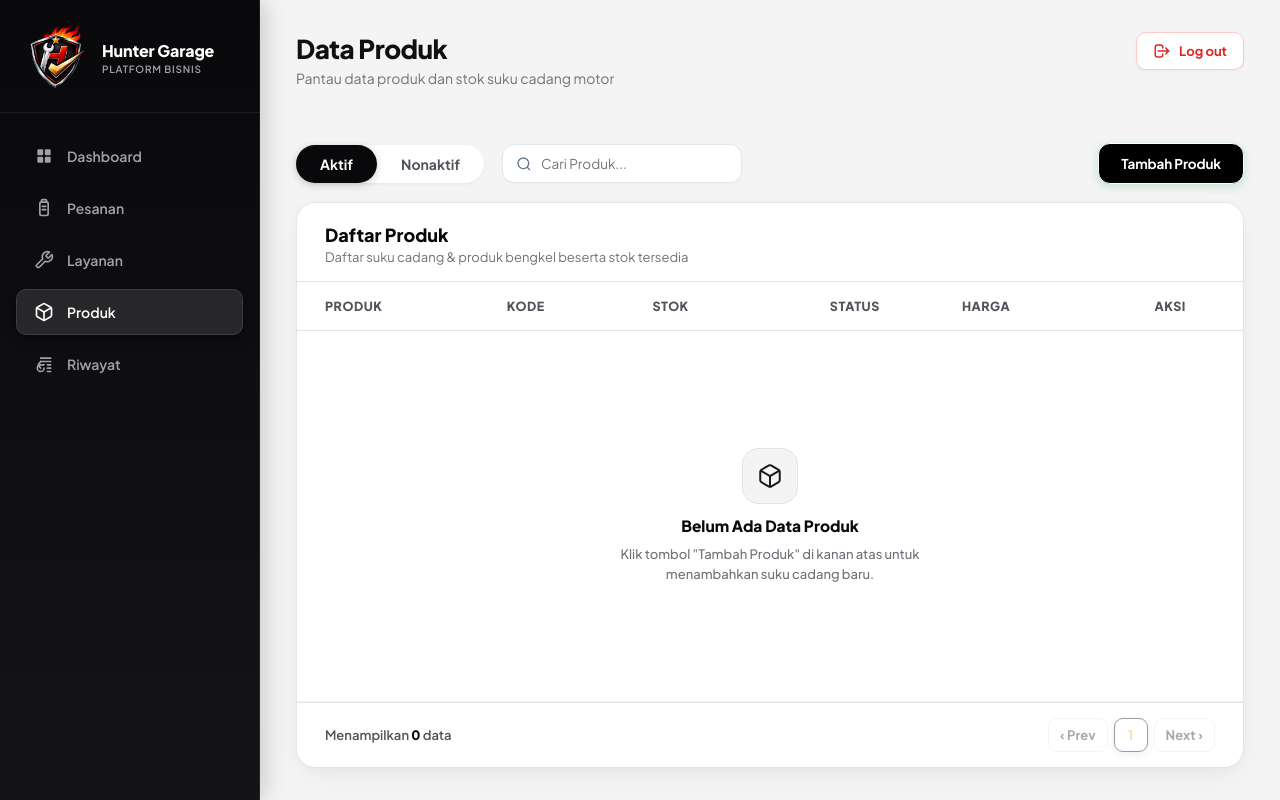
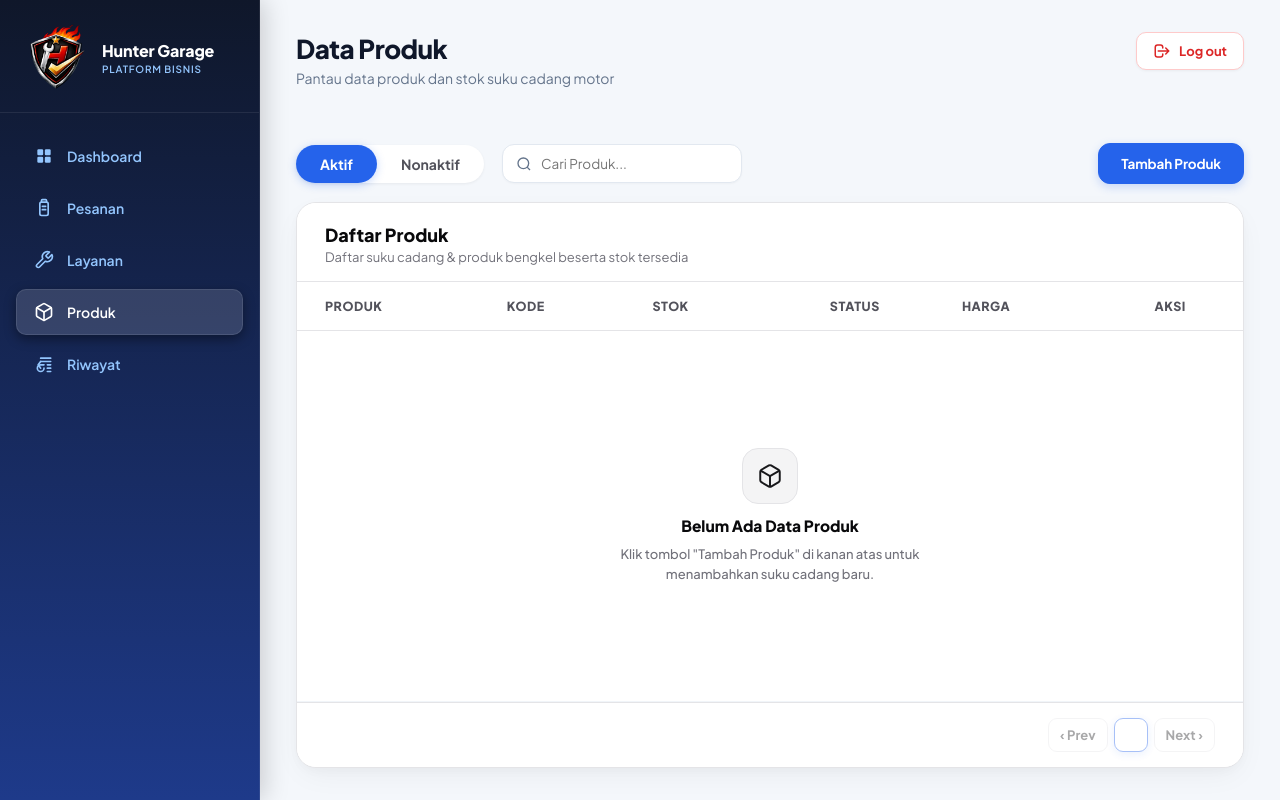
Before and after one commit to qourta260909/Kelompok1_Huntergarage, a Laravel app: page /dashboard-produk in a window 1280 px wide. Run offline with Laravel 12, Linux system fonts and the light colour scheme; the visitor is signed in with stand-in values (Sample User, id 1); data that the repository does not hold is empty; style sheets or scripts are compiled from the project's sources.

Commit message:
style(dashboard): update tampilan dan warna bagian admin dashboard

```diff
--- a/resources/css/dashboard.css
+++ b/resources/css/dashboard.css
@@ -1,22 +1,22 @@
         @import url('https://fonts.googleapis.com/css2?family=Plus+Jakarta+Sans:wght@400;500;600;700;800&display=swap');
 
         :root {
-            --bg-page: #f4f4f5;
-            --bg-sidebar-start: #09090b;
-            --bg-sidebar-end: #141417;
-            --bg-sidebar-active: #27272a;
+            --bg-page: #f4f7fb;
+            --bg-sidebar-start: #0f172a;
+            --bg-sidebar-end: #1e3a8a;
+            --bg-sidebar-active: rgba(255, 255, 255, 0.14);
             --bg-surface: #ffffff;
-            --bg-subtle: #f4f4f5;
-            --bg-muted: #e4e4e7;
-            --text-primary: #101010;
-            --text-secondary: #27272a;
-            --text-muted: #71717a;
-            --text-sidebar-muted: #a1a1aa;
-            --border-light: #e4e4e7;
-            --border-input: #d4d4d8;
-            --accent-primary: #101010;
-            --accent-primary-hover: #27272a;
-            --accent-gold: #f6a31d;
+            --bg-subtle: #f1f5f9;
+            --bg-muted: #e2e8f0;
+            --text-primary: #0f172a;
+            --text-secondary: #1e293b;
+            --text-muted: #64748b;
+            --text-sidebar-muted: #93c5fd;
+            --border-light: #e2e8f0;
+            --border-input: #cbd5e1;
+            --accent-primary: #2563eb;
+            --accent-primary-hover: #1d4ed8;
+            --accent-gold: #3b82f6;
             --danger: #dc2626;
             --danger-bg: #fef2f2;
             --danger-border: #fecaca;
@@ -34,7 +34,7 @@
         }
 
         ::selection {
-            background-color: #101010;
+            background-color: #2563eb;
             color: #ffffff;
         }
 
@@ -271,7 +271,7 @@
             width: 36px;
             height: 36px;
             border-radius: 9px;
-            background: linear-gradient(135deg, #101010 0%, #27272a 100%);
+            background: linear-gradient(135deg, #1e3a8a 0%, #2563eb 100%);
             color: #ffffff;
             display: inline-flex;
             align-items: center;
@@ -280,7 +280,7 @@
             font-weight: 800;
             letter-spacing: 0.03em;
             flex-shrink: 0;
-            box-shadow: 0 2px 6px rgba(0, 0, 0, 0.18);
+            box-shadow: 0 2px 6px rgba(37, 99, 235, 0.25);
         }
 
         .admin-avatar-sm {
@@ -945,7 +945,7 @@
         .table-pagination-footer {
             display: flex;
             align-items: center;
-            justify-content: space-between;
+            justify-content: flex-end;
             gap: 12px;
             padding: 15px 28px;
             border-top: 1.5px solid #e4e4e7;
@@ -996,10 +996,10 @@
         }
 
         .page-btn.active {
-            background-color: #09090b;
-            border-color: #09090b;
-            color: #f6a31d;
-            box-shadow: 0 2px 8px rgba(9, 9, 11, 0.18);
+            background-color: #2563eb;
+            border-color: #2563eb;
+            color: #ffffff;
+            box-shadow: 0 2px 8px rgba(37, 99, 235, 0.25);
         }
 
         .page-btn:disabled {
--- a/resources/views/dashboard_produk.blade.php
+++ b/resources/views/dashboard_produk.blade.php
@@ -45,10 +45,10 @@
             transition: background-color 0.25s ease, color 0.25s ease, box-shadow 0.25s ease;
         }
         .toggle-btn.active {
-            background-color: #09090b;
-            color: #fdfdfd;
+            background-color: #2563eb;
+            color: #ffffff;
             border-radius: 9999px;
-            box-shadow: 0 2px 8px rgba(0, 0, 0, 0.18);
+            box-shadow: 0 2px 8px rgba(37, 99, 235, 0.25);
         }
         .search-box-wrapper {
             position: relative;
@@ -75,12 +75,12 @@
         }
         .search-input:focus {
             outline: none;
-            border-color: #09090b;
+            border-color: #2563eb;
         }
         .btn-add-primary {
-            background-color: #000000;
+            background-color: #2563eb;
             color: #ffffff;
-            border: 1.5px solid ;
+            border: 1.5px solid #2563eb;
             padding: 11px 22px;
             border-radius: 12px;
             font-size: 13.5px;
@@ -88,7 +88,7 @@
             letter-spacing: -0.01em;
             cursor: pointer;
             transition: all 0.2s ease;
-            box-shadow: 0 3px 10px rgba(22, 163, 74, 0.22);
+            box-shadow: 0 3px 10px rgba(37, 99, 235, 0.22);
         }
         .btn-add-primary:hover {
             transform: translateY(-1px);
@@ -162,8 +162,8 @@
             align-items: center;
             gap: 6px;
             background-color: #ffffff;
-            color: #09090b;
-            border: 1.5px solid #27272a;
+            color: #2563eb;
+            border: 1.5px solid #2563eb;
             padding: 5px 14px;
             border-radius: 9999px;
             font-size: 12.5px;
@@ -172,7 +172,7 @@
             transition: all 0.18s ease;
         }
         .btn-pill-edit:hover {
-            background-color: #f4f4f5;
+            background-color: #eff6ff;
         }
         .btn-pill-delete {
             display: inline-flex;
@@ -262,8 +262,8 @@
             color: #09090b;
         }
         .form-control:focus {
-            outline: 2px solid #09090b;
-            border-color: #09090b;
+            outline: 2px solid #2563eb;
+            border-color: #2563eb;
         }
         .form-row-2 {
             display: grid;
@@ -277,8 +277,8 @@
             margin-top: 22px;
         }
         .btn-cancel-crud {
-            background: #f4f4f5;
-            color: #27272a;
+            background: #f1f5f9;
+            color: #1e293b;
             border: none;
             padding: 10px 18px;
             border-radius: 10px;
@@ -287,7 +287,7 @@
             cursor: pointer;
         }
         .btn-save-crud {
-            background: #09090b;
+            background: #2563eb;
             color: #ffffff;
             border: none;
             padding: 10px 20px;
@@ -508,7 +508,6 @@
                     </table>
                 </div>
                 <div class="table-pagination-footer">
-                    <div class="pagination-info" id="paginationInfo">Menampilkan 0 data</div>
                     <div class="pagination-controls" id="paginationControls"></div>
                 </div>
             </div>
@@ -564,7 +563,6 @@
         const produkRows = Array.from(document.querySelectorAll('.produk-row'));
         const emptyFilterRow = document.getElementById('emptyFilterRow');
         const emptyServerRow = document.getElementById('emptyServerRow');
-        const paginationInfo = document.getElementById('paginationInfo');
         const paginationControls = document.getElementById('paginationControls');
         const ITEMS_PER_PAGE = 5;
         let activeStatus = 'aktif';
@@ -590,10 +588,9 @@
         }
 
         function renderPagination(totalItems, totalPages) {
-            if (!paginationInfo || !paginationControls) return;
+            if (!paginationControls) return;
 
             if (totalItems === 0) {
-                paginationInfo.innerHTML = 'Menampilkan <strong>0</strong> data';
                 paginationControls.innerHTML = `
                     <button type="button" class="page-btn" disabled>&lsaquo; Prev</button>
                     <button type="button" class="page-btn active" disabled>1</button>
@@ -601,10 +598,6 @@
                 `;
                 return;
             }
-
-            const startItem = (currentPage - 1) * ITEMS_PER_PAGE + 1;
-            const endItem = Math.min(currentPage * ITEMS_PER_PAGE, totalItems);
-            paginationInfo.innerHTML = `Menampilkan <strong>${startItem}&ndash;${endItem}</strong> dari <strong>${totalItems}</strong> data`;
 
             let buttonsHtml = `
                 <button type="button" class="page-btn" ${currentPage === 1 ? 'disabled' : ''} data-page="${currentPage - 1}">&lsaquo; Prev</button>
```
Also changed, not shown: resources/views/dashboard.blade.php (+1 -8 lines), resources/views/dashboard_layanan.blade.php (+16 -23 lines), resources/views/dashboard_pesanan.blade.php (+4 -11 lines), resources/views/dashboard_profile.blade.php (deleted, +0 -94 lines), resources/views/dashboard_riwayat.blade.php (+4 -11 lines).
